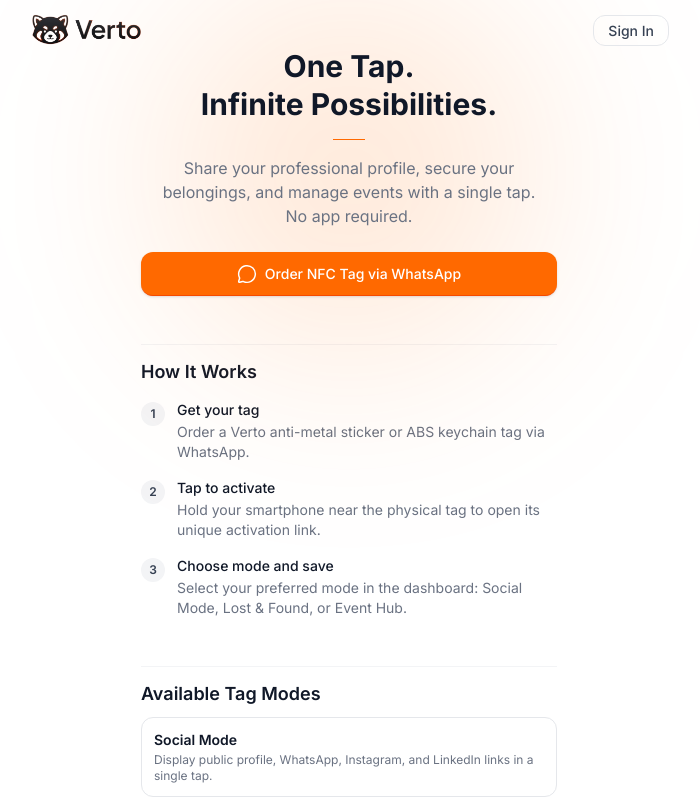
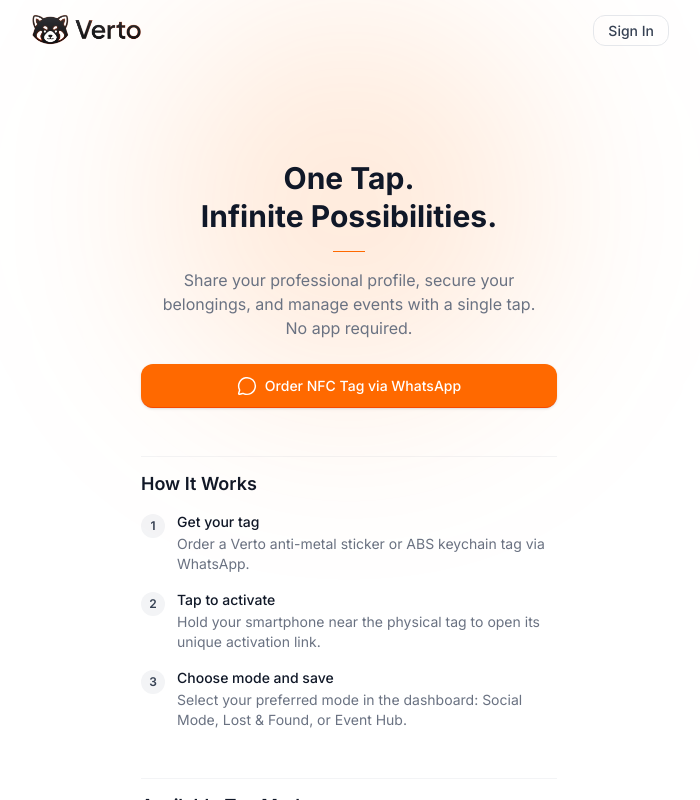
Before and after one commit to yosukeyung/Verto, a Next.js app: page / in a window 1280 px wide. Shown: the top 800 px of the page, without its empty margins (291-991 px from the left). Built offline with nearby package versions, Linux system fonts and the light colour scheme.

Commit message:
add spacing

```diff
--- a/app/page.tsx
+++ b/app/page.tsx
@@ -22,9 +22,9 @@ export default function HomePage() {
       />
 
       {/* Main Content */}
-      <main className="flex-1 w-full max-w-md mx-auto px-4 py-12 space-y-12">
+      <main className="flex-1 w-full max-w-md mx-auto px-4 pb-12 space-y-12">
         {/* Hero Section */}
-        <section className="relative isolate text-center space-y-4">
+        <section className="relative isolate text-center space-y-4 pt-32 md:pt-40">
           {/* Subtle Diffused Orange Glow */}
           <div
             className="absolute top-1/2 left-1/2 -translate-x-1/2 -translate-y-1/2 -z-10 w-[300px] h-[300px] sm:w-[380px] sm:h-[380px] rounded-full bg-orange-500/15 blur-[100px] pointer-events-none"
```
